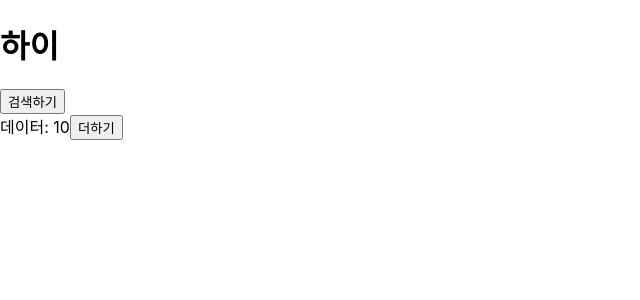
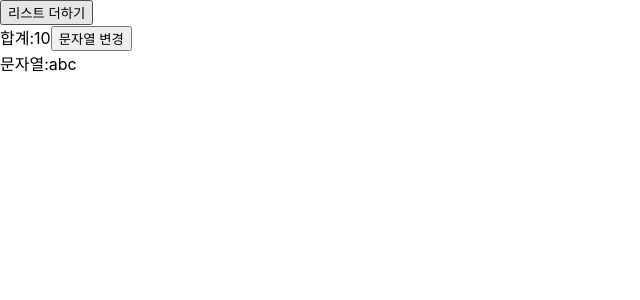
Before and after one commit to wook101/react-practice, a React (Create React App) app: page / in a window 1280 px wide. Shown: the top 300 px of the page, without its empty margins (0-640 px from the left). Built offline with nearby package versions, Linux system fonts and the light colour scheme.

Commit message:
useMemo실습하기

```diff
--- a/src/App2.js
+++ b/src/App2.js
@@ -1,6 +1,5 @@
 import { useEffect, useState } from "react";
-import Sub from './Sub';
-import {num} from './Sub';
+
 //useEffect 실습
 const App2 = ()=> {
   const [search,setSearch] = useState(0);
@@ -12,7 +11,10 @@ const App2 = ()=> {
     setData(downloadData);
   }
 
-  useEffect(()=>{ //실행시점: (1)App2()함수가 최초 실행될때(마운트 될때), (2)상태 변수가 변경될때(상태변수가 의존리스트에 등록되어 있을때), 첫번째 인자 callback, 두번째인자 dependency 의존리스트로 관리
+  //실행시점: (1)App2()함수가 최초 실행될때(마운트 될때),
+  //          (2)상태 변수가 변경될때(상태변수가 의존리스트에 등록되어 있을때),
+  //           첫번째 인자 callback, 두번째인자 dependency 의존리스트로 관리
+  useEffect(()=>{
     console.log("userEffect 실행됨!");
     download();
   },[search]);
--- /dev/null
+++ b/src/App3.js
@@ -0,0 +1,25 @@
+
+import {useState, useMemo} from 'react'
+//useMemo실습
+const App = ()=>{
+    const [list, setList] = useState([1,2,3,4]);
+    const [str, setStr] = useState("abc");
+    const addListSum = () =>{
+        let ret=0;
+        list.forEach(n=>ret+=n);
+        console.log('리스트 합 실행');
+        return ret;
+    }
+
+    const addResult = useMemo(()=>addListSum,[list])
+
+    return <div>
+        <button onClick={()=>setList([...list,100])}>리스트 더하기</button><br></br>
+        합계:{addResult()}
+        <button onClick={()=>{setStr("cbd")}}>문자열 변경</button><br></br>
+        문자열:{str}
+    </div>
+}
+
+
+export default App;
--- a/src/index.js
+++ b/src/index.js
@@ -1,11 +1,11 @@
 import React from 'react';
 import ReactDOM from 'react-dom';
 import './index.css';
-import App2 from './App2';
+import App3 from './App3';
 import reportWebVitals from './reportWebVitals';
 
 ReactDOM.render(
-  <App2/>,
+  <App3/>,
   document.getElementById('root')
 );
 
```
